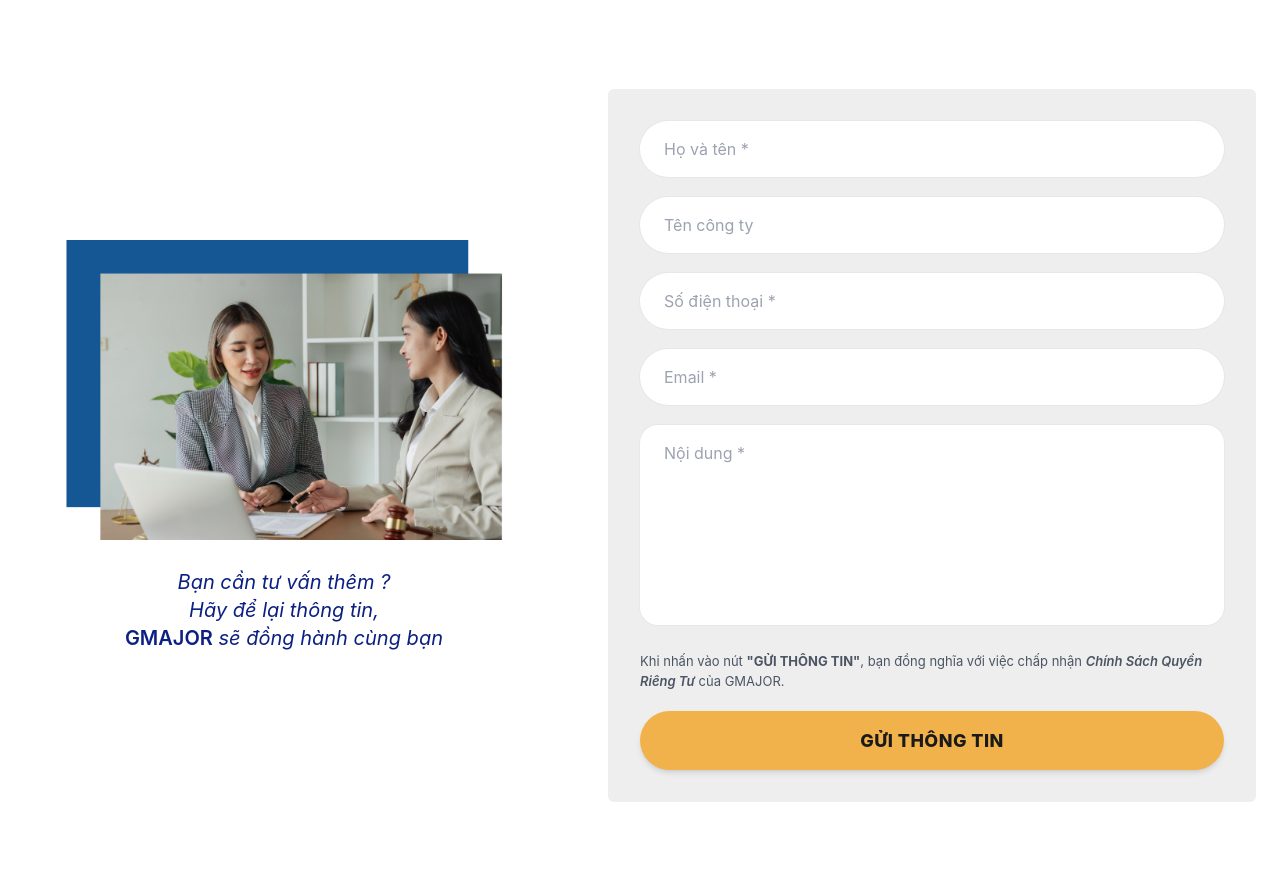
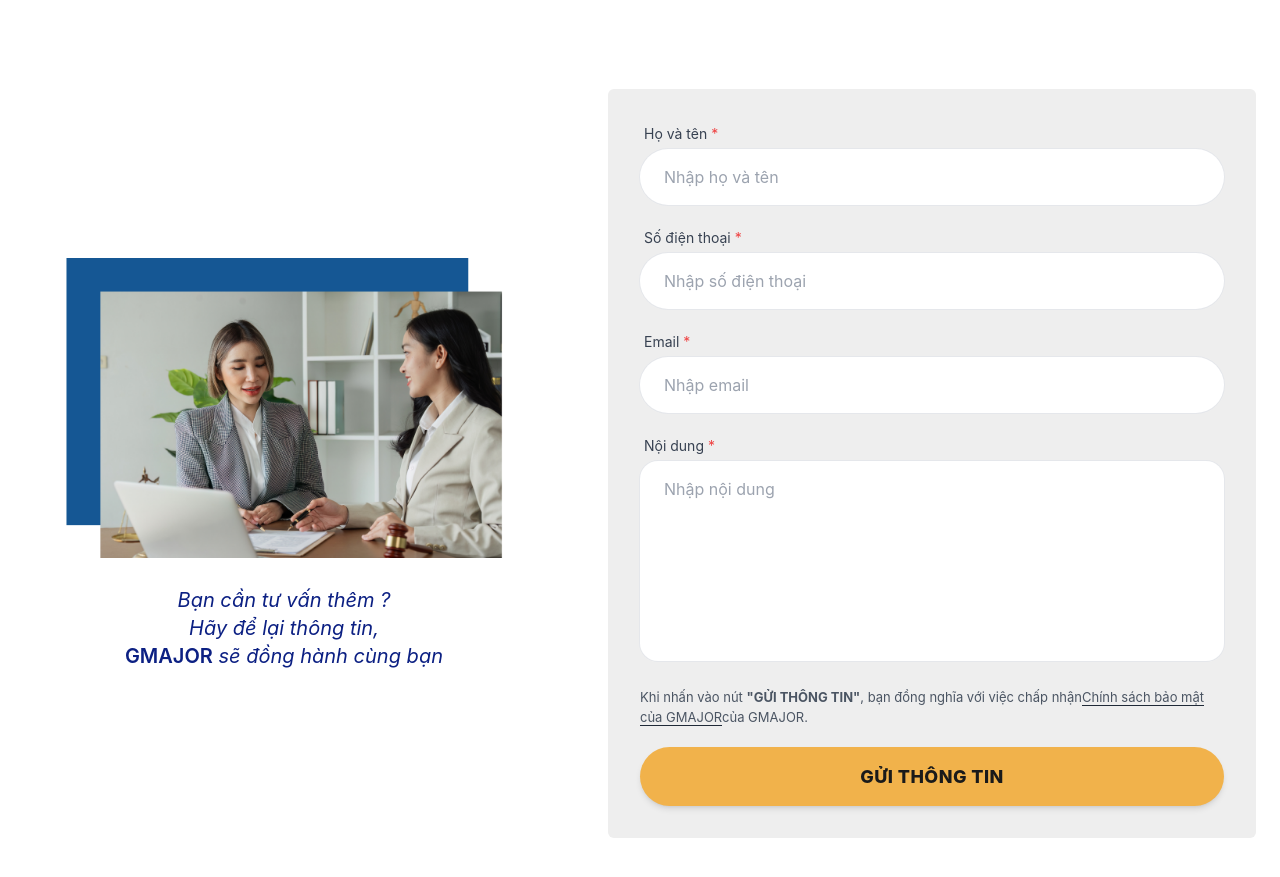
Before and after one commit to gmajorglobal/gmajor-landing, a Next.js app: page / in a window 1280 px wide. Shown: the part 8340-9217 px from the top of the page. Built offline with nearby package versions, Linux system fonts and the light colour scheme.

Commit message:
fix contactform

```diff
--- a/app/components/ContactFormHero.tsx
+++ b/app/components/ContactFormHero.tsx
@@ -76,48 +76,53 @@ export default function ContactFormHero() {
               onSubmit={handleFormSubmit}
               className="space-y-4 sm:space-y-5"
             >
+              <div className="space-y-1">
+                <label htmlFor="name" className="ml-1 text-[13px] sm:text-[14px] text-gray-700">
+                  Họ và tên <span className="text-red-500">*</span>
+                </label>
                 <input
+                  id="name"
                   name="name"
                   type="text"
                   required
-                placeholder="Họ và tên *"
-                className="h-12 sm:h-[52px] md:h-[56px] w-full rounded-full bg-white px-5 sm:px-6 text-[15px] sm:text-[16px] text-gray-800 placeholder-gray-400 ring-1 ring-gray-200 focus:outline-none focus:ring-2 focus:ring-blue-500
-                           motion-safe:transition-shadow"
+                  placeholder="Nhập họ và tên"
+                  className="h-12 sm:h-[52px] md:h-[56px] w-full rounded-full bg-white px-5 sm:px-6
+               text-[15px] sm:text-[16px] text-gray-800 placeholder-gray-400
+               ring-1 ring-gray-200 focus:outline-none focus:ring-2 focus:ring-blue-500"
                 />
-              <input
-                name="company"
-                type="text"
-                placeholder="Tên công ty"
-                className="h-12 sm:h-[52px] md:h-[56px] w-full rounded-full bg-white px-5 sm:px-6 text-[15px] sm:text-[16px] text-gray-800 placeholder-gray-400 ring-1 ring-gray-200 focus:outline-none focus:ring-2 focus:ring-blue-500
-                           motion-safe:transition-shadow"
-              />
-              <input
-                name="phone"
-                type="tel"
-                required
-                placeholder="Số điện thoại *"
-                className="h-12 sm:h-[52px] md:h-[56px] w-full rounded-full bg-white px-5 sm:px-6 text-[15px] sm:text-[16px] text-gray-800 placeholder-gray-400 ring-1 ring-gray-200 focus:outline-none focus:ring-2 focus:ring-blue-500
-                           motion-safe:transition-shadow"
-              />
-              <input
-                name="email"
-                type="email"
-                required
-                placeholder="Email *"
-                className="h-12 sm:h-[52px] md:h-[56px] w-full rounded-full bg-white px-5 sm:px-6 text-[15px] sm:text-[16px] text-gray-800 placeholder-gray-400 ring-1 ring-gray-200 focus:outline-none focus:ring-2 focus:ring-blue-500
-                           motion-safe:transition-shadow"
-              />
+              </div>
+
+              <div className="space-y-1">
+                <label htmlFor="phone" className="ml-1 text-[13px] sm:text-[14px] text-gray-700">
+                  Số điện thoại <span className="text-red-500">*</span>
+                </label>
+                <input id="phone" name="phone" type="tel" required placeholder="Nhập số điện thoại" className="h-12 sm:h-[52px] md:h-[56px] w-full rounded-full bg-white px-5 sm:px-6 text-[15px] sm:text-[16px] text-gray-800 placeholder-gray-400 ring-1 ring-gray-200 focus:outline-none focus:ring-2 focus:ring-blue-500" />
+              </div>
+
+              <div className="space-y-1">
+                <label htmlFor="email" className="ml-1 text-[13px] sm:text-[14px] text-gray-700">
+                  Email <span className="text-red-500">*</span>
+                </label>
+                <input id="email" name="email" type="email" required placeholder="Nhập email" className="h-12 sm:h-[52px] md:h-[56px] w-full rounded-full bg-white px-5 sm:px-6 text-[15px] sm:text-[16px] text-gray-800 placeholder-gray-400 ring-1 ring-gray-200 focus:outline-none focus:ring-2 focus:ring-blue-500" />
+              </div>
+
+              <div className="space-y-1">
+                <label htmlFor="message" className="ml-1 text-[13px] sm:text-[14px] text-gray-700">
+                  Nội dung <span className="text-red-500">*</span>
+                </label>
                 <textarea
+                  id="message"
                   name="message"
                   required
-                placeholder="Nội dung *"
-                className="h-[140px] sm:h-[180px] md:h-[200px] w-full resize-none rounded-[16px] md:rounded-[18px] bg-white px-5 sm:px-6 py-3 sm:py-4 text-[15px] sm:text-[16px] text-gray-800 placeholder-gray-400 ring-1 ring-gray-200 focus:outline-none focus:ring-2 focus:ring-blue-500
-                           motion-safe:transition-shadow"
+                  placeholder="Nhập nội dung"
+                  className="h-[140px] sm:h-[180px] md:h-[200px] w-full resize-none rounded-[16px] md:rounded-[18px] bg-white px-5 sm:px-6 py-3 sm:py-4 text-[15px] sm:text-[16px] text-gray-800 placeholder-gray-400 ring-1 ring-gray-200 focus:outline-none focus:ring-2 focus:ring-blue-500"
                 />
+              </div>
               <p className="text-[12px] sm:text-[13px] leading-5 text-gray-600">
                 Khi nhấn vào nút <strong>"GỬI THÔNG TIN"</strong>, bạn đồng nghĩa với việc chấp
-                nhận <span className="italic font-semibold">Chính Sách Quyền Riêng Tư</span> của
-                GMAJOR.
+                nhận
+                <a className="border-b border-gray-800" href="https://www.gmajor.biz/privacy-policy?lang=en" target="_blank">Chính sách bảo mật của GMAJOR</a>
+                của GMAJOR.
               </p>
               <button
                 type="submit"
```
Lines whose indentation alone changed are shown as unchanged.
